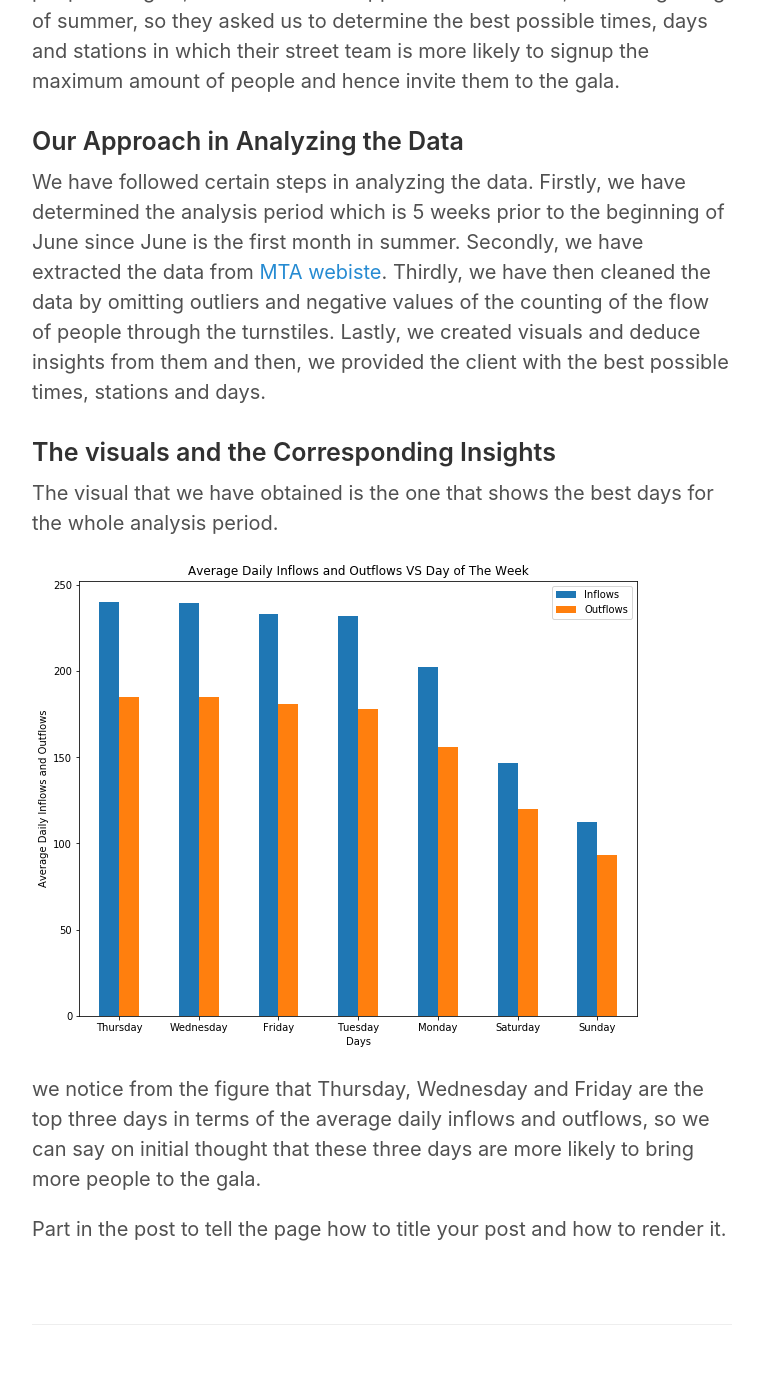
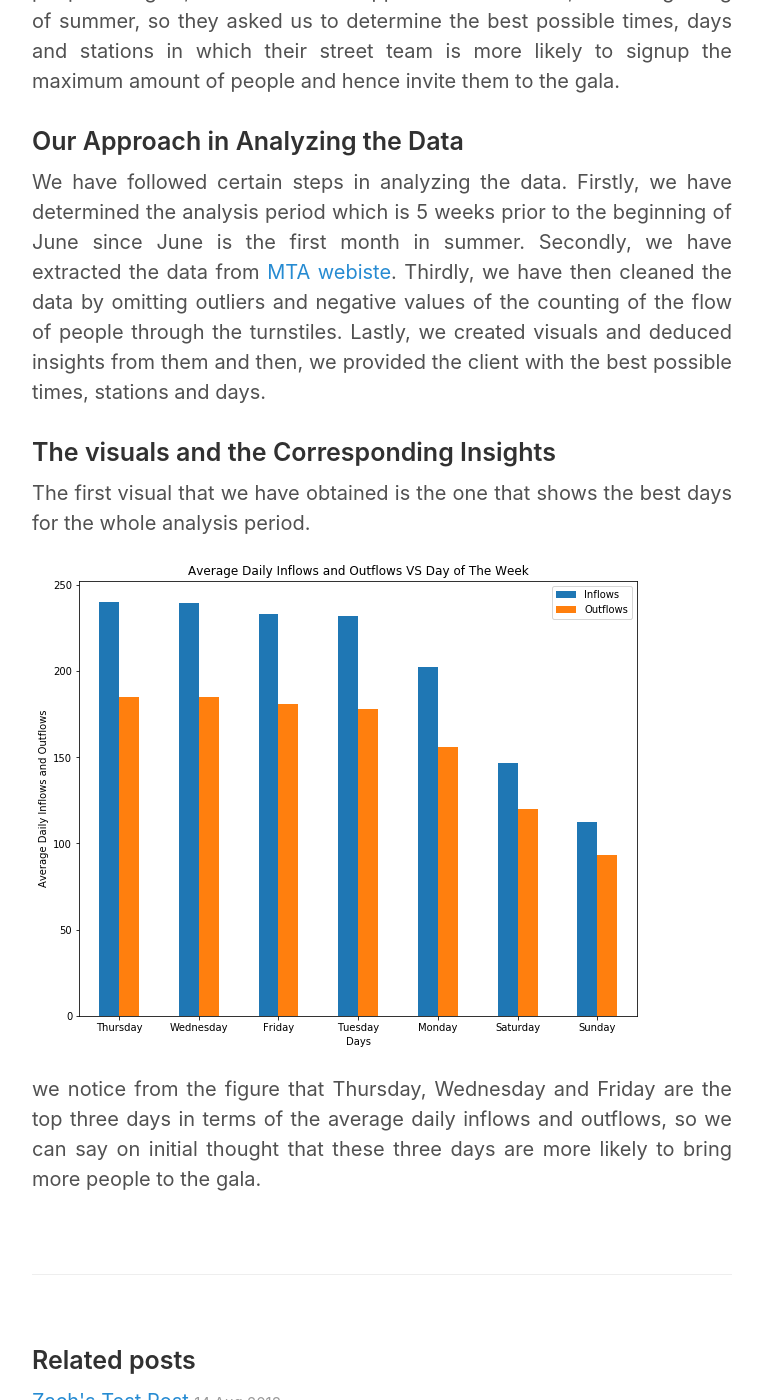
Before and after one commit to RayanAlthonian/RayanAlthonian.github.io, a Jekyll site: the page built from _posts/2019-09-07-FirstProject.md, in a window 1280 px wide and 1400 px high, scrolled down 587 px. Shown: the whole window, without its empty margins (258-1021 px from the left). Built offline with Jekyll 4.4.1, drawn with Linux system fonts in a browser that asks for light colours.

Commit message:
seventh commit

```diff
--- a/_posts/2019-09-07-FirstProject.md
+++ b/_posts/2019-09-07-FirstProject.md
@@ -4,24 +4,21 @@ title: Metis Data Science Bootcamp Project 1
 ---
 
 In the first week of the bootcamp, Metis intstructors teach basic data science libraries like Numpy, Matplotlib, Pandas and Seaborn.
-
+{: style="text-align: justify"}
 The first project is about doing exploratory data analysis (EDA) on NYC subway data to provide a specific client with their needs which is done by using the tools that were taught in the first week of the bootcamp.
-
+{: style="text-align: justify"}
 The client is an NGO called women tech, women yes (WTWY) which aims to empower women in the technology sector. The client wants to invite people to a gala, that is meant to support women in tech, in the beginning of summer, so they asked us to determine the best possible times, days and stations in which their street team is more likely to signup the maximum amount of people and hence invite them to the gala.
-
+{: style="text-align: justify"}
 ### Our Approach in Analyzing the Data
 
-We have followed certain steps in analyzing the data. Firstly, we have determined the analysis period which is 5 weeks prior to the beginning of June since June is the first month in summer. Secondly, we have extracted the data from [MTA webiste](http://web.mta.info/nyct/subway/). Thirdly, we have then cleaned the data by omitting outliers and negative values of the counting of the flow of people through the turnstiles. Lastly, we created visuals and deduce insights from them and then, we provided the client with the best possible times, stations and days.
-
+We have followed certain steps in analyzing the data. Firstly, we have determined the analysis period which is 5 weeks prior to the beginning of June since June is the first month in summer. Secondly, we have extracted the data from [MTA webiste](http://web.mta.info/nyct/subway/). Thirdly, we have then cleaned the data by omitting outliers and negative values of the counting of the flow of people through the turnstiles. Lastly, we created visuals and deduced insights from them and then, we provided the client with the best possible times, stations and days.
+{: style="text-align: justify"}
 ### The visuals and the Corresponding Insights
 
-The visual that we have obtained is the one that shows the best days for the whole
-analysis period.
-
+The first visual that we have obtained is the one that shows the best days for the whole analysis period.
+{: style="text-align: justify"}
 ![Image test]({{ site.url }}/images/fig1.png)
 
 we notice from the figure that Thursday, Wednesday and Friday are the top three days
 in terms of the average daily inflows and outflows, so we can say on initial thought that these three days are more likely to bring more people to the gala.
-
-
-Part in the post to tell the page how to title your post and how to render it.
+{: style="text-align: justify"}
```
